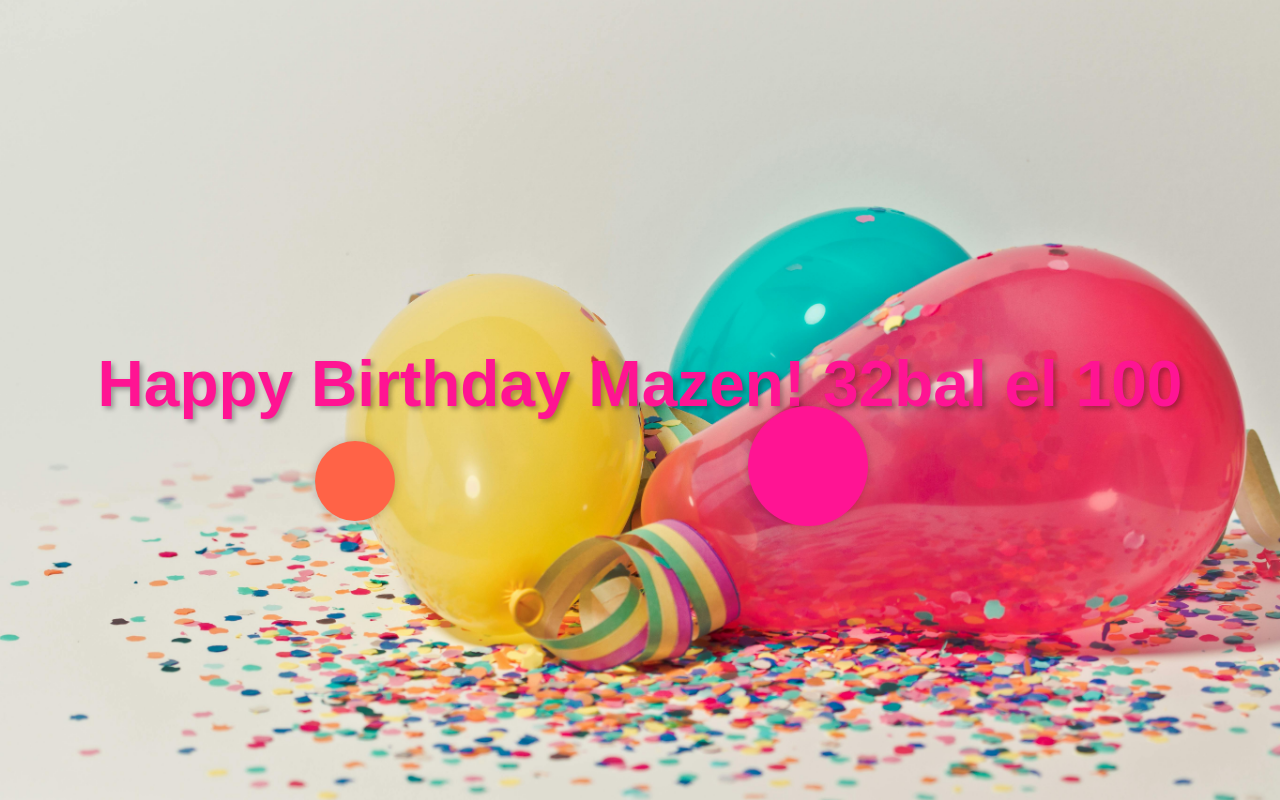
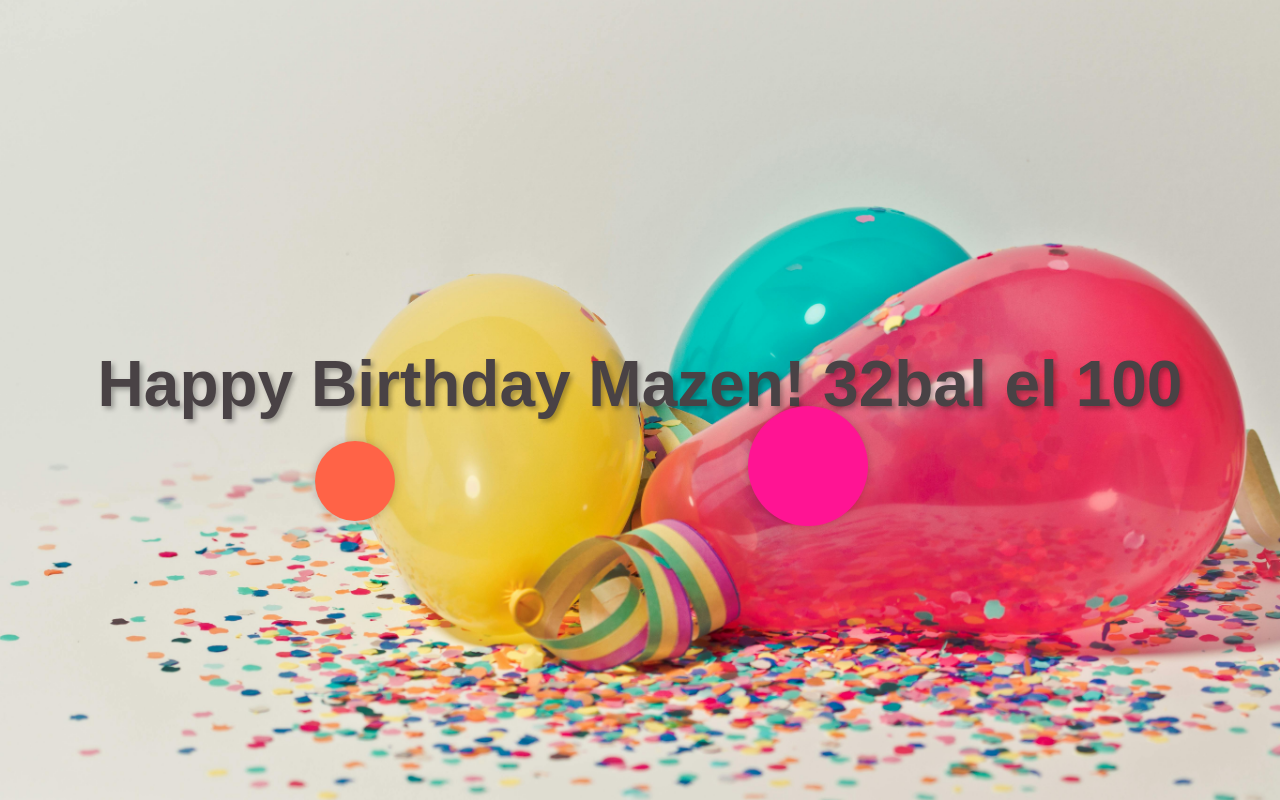
Before and after one commit to Ahmad-J30/1, a plain HTML site: page 1/index.html in a window 1280 px wide. Drawn offline with Linux system fonts and the light colour scheme.

Commit message:
Update index.html

```diff
--- a/1/index.html
+++ b/1/index.html
@@ -26,7 +26,7 @@
         .message {
             font-size: 5vw;
             font-weight: bold;
-            color: #ff1493;
+            color: #494245;
             text-shadow: 3px 3px 5px rgba(0, 0, 0, 0.3);
             margin-bottom: 2rem;
         }
```
